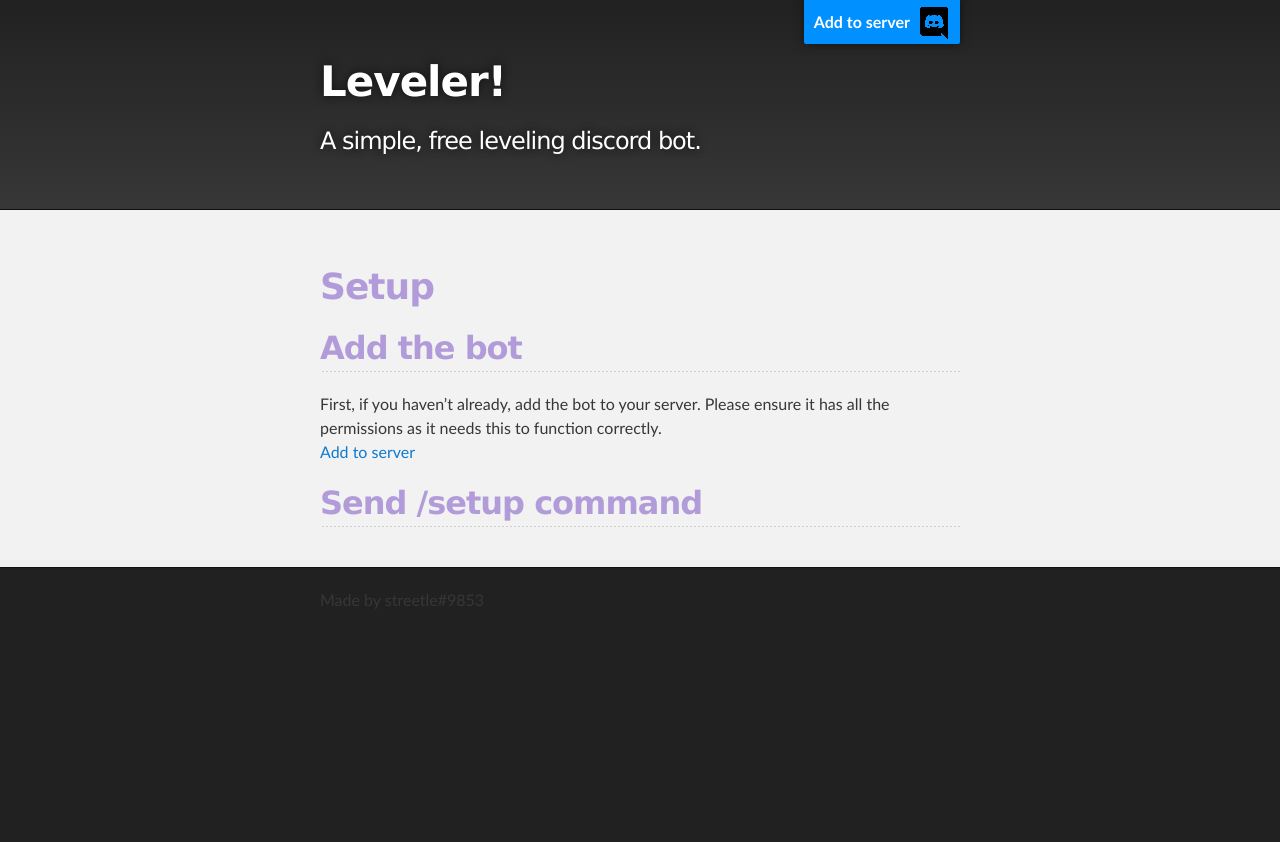
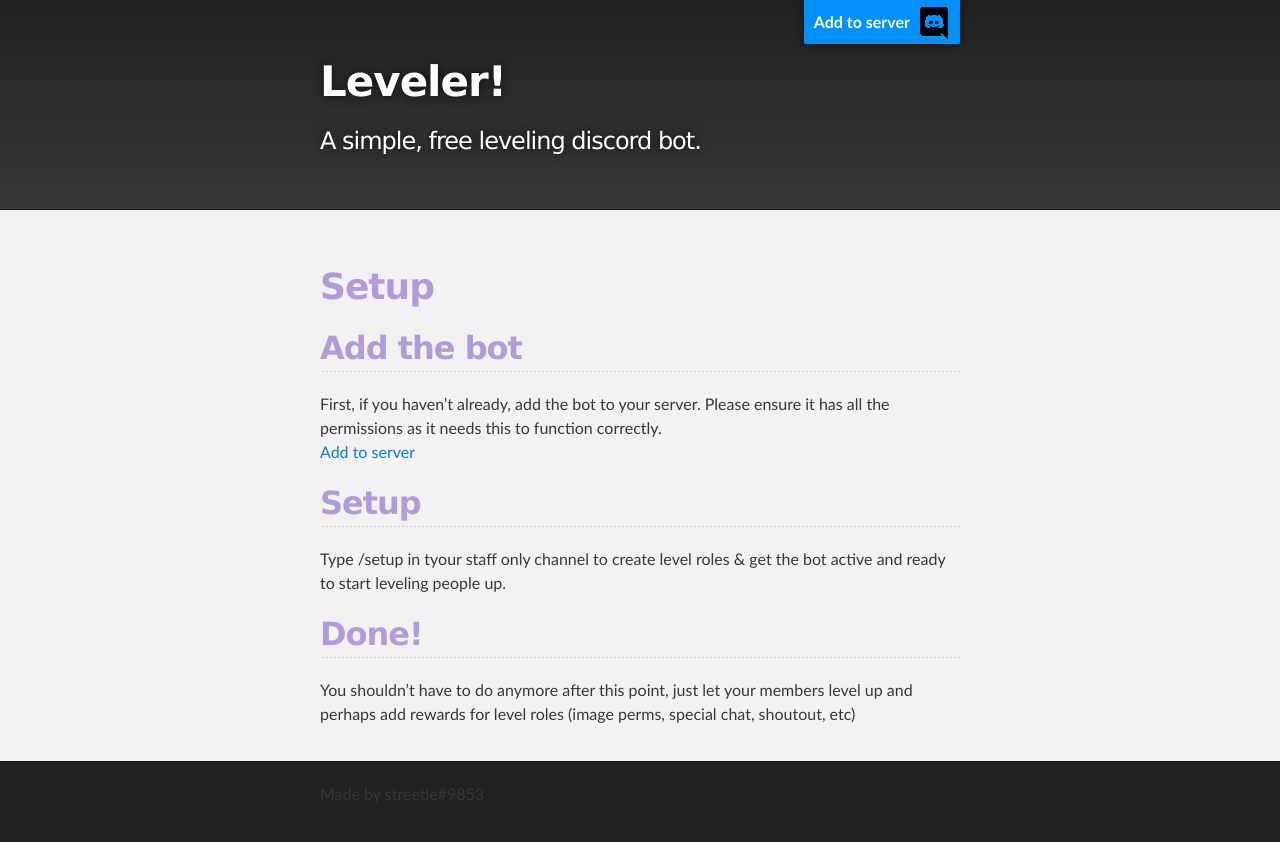
Before and after one commit to streetlegithub/levelerbot.cf, a Jekyll site: the page built from guides/setup.md, in a window 1280 px wide. Shown: the top 842 px of the page. Built offline with Jekyll 4.4.1, drawn with Linux system fonts in a browser that asks for light colours; our own code applies the rules of GitHub Pages for plain Markdown files.

Commit message:
Update setup.md

```diff
--- a/guides/setup.md
+++ b/guides/setup.md
@@ -5,4 +5,8 @@ First, if you haven't already, add the bot to your server.
 Please ensure it has all the permissions as it needs this to function correctly. <br>
 <a href="https://discord.com/oauth2/authorize?client_id=1049461268102270997&scope=bot%20applications.commands&permissions=805436448">Add to server</a>
 
-## Send /setup command
+## Setup
+Type /setup in tyour staff only channel to create level roles & get the bot active and ready to start leveling people up.
+
+## Done!
+You shouldn't have to do anymore after this point, just let your members level up and perhaps add rewards for level roles (image perms, special chat, shoutout, etc)
```
